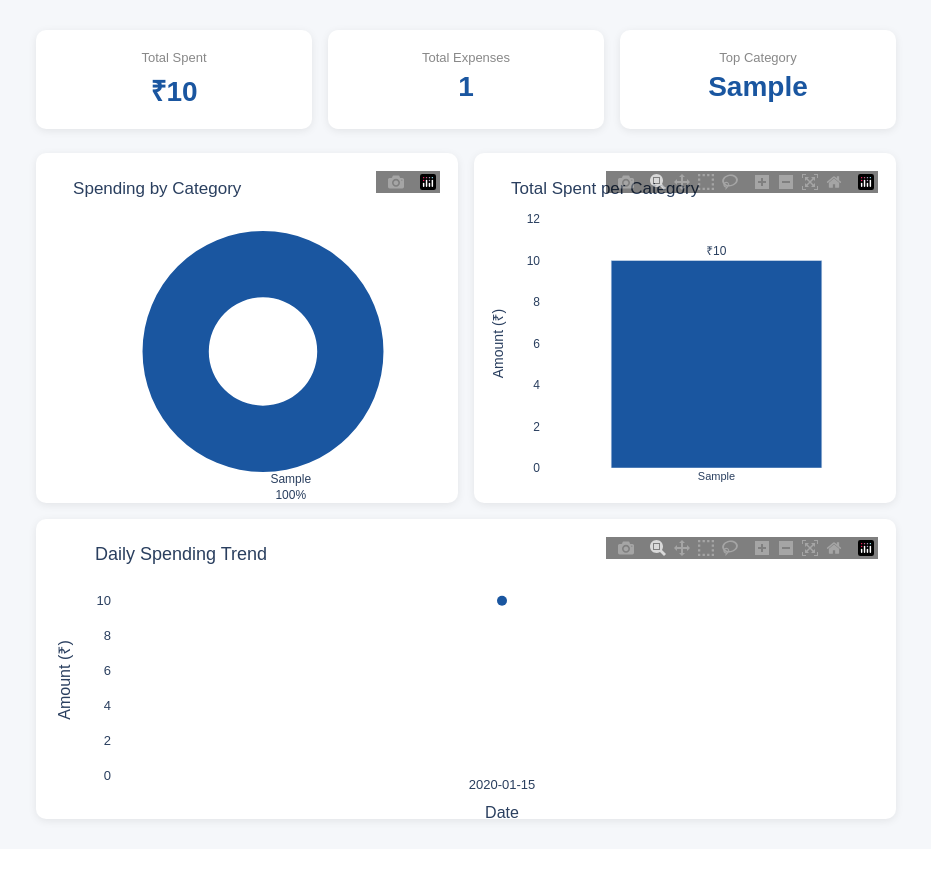
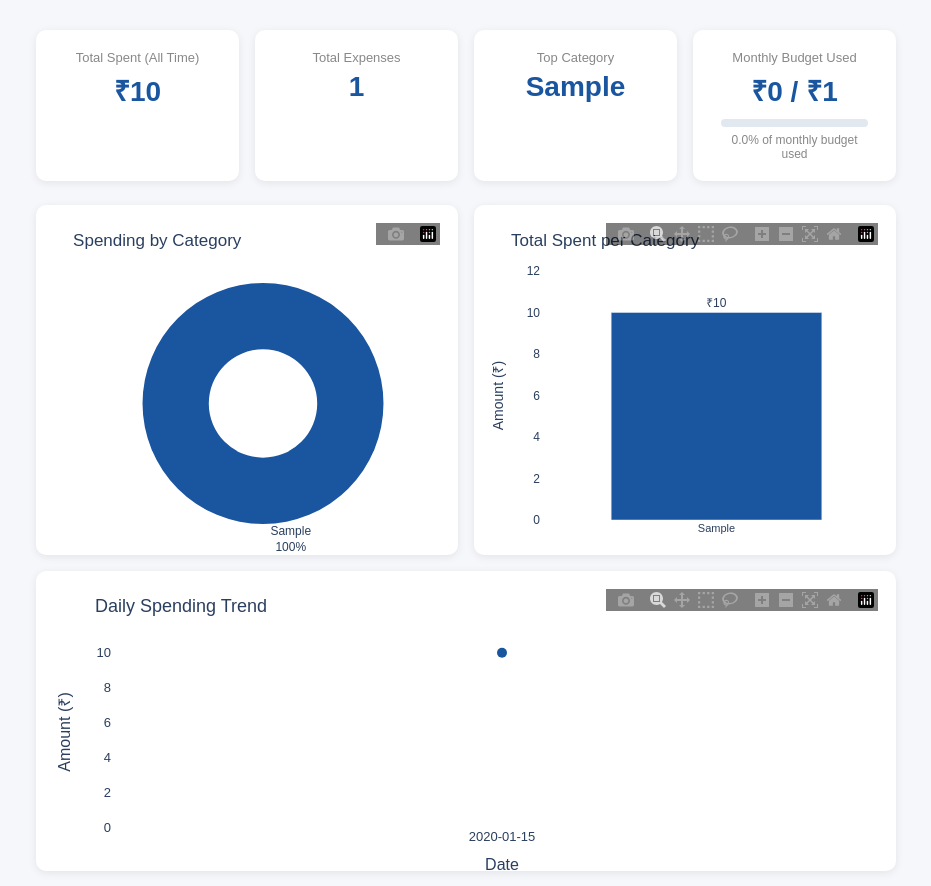
Before and after one commit to Kshitija2105/smart-expense-tracker, a Flask app: page /dashboard in a window 1280 px wide. Shown: the part 58-944 px from the top of the page, without its empty margins (174-1105 px from the left). Before the commit the page ends 883 px from the top, so only its background shows below. Run offline with Flask 3, Linux system fonts and the light colour scheme; tables that the repository leaves empty hold one stand-in row (values such as "Sample post"); some libraries are stand-ins or nearby versions.

Commit message:
Add dashboard charts, budget tracker, CSV export

```diff
--- a/app.py
+++ b/app.py
@@ -150,14 +150,28 @@ def dashboard():
     total_expenses = len(expenses)
     top_category = max(category_totals, key=category_totals.get) if category_totals else 'N/A'
 
+    # Budget summary for dashboard
+    all_budgets = Budget.query.all()
+    total_budget_limit = sum(b.monthly_limit for b in all_budgets)
+    current_month = datetime.now().month
+    current_year = datetime.now().year
+    total_budget_spent = db.session.query(db.func.sum(Expense.amount)).filter(
+        db.extract('month', Expense.date) == current_month,
+        db.extract('year', Expense.date) == current_year
+    ).scalar() or 0
+    budget_percent = round((total_budget_spent / total_budget_limit) * 100, 1) if total_budget_limit > 0 else 0
+
     return render_template('dashboard.html',
-        pie_chart=json.dumps(pie_fig, cls=plotly.utils.PlotlyJSONEncoder),
-        line_chart=json.dumps(line_fig, cls=plotly.utils.PlotlyJSONEncoder),
-        bar_chart=json.dumps(bar_fig, cls=plotly.utils.PlotlyJSONEncoder),
-        total_spent=total_spent,
-        total_expenses=total_expenses,
-        top_category=top_category
-    )
+                           pie_chart=json.dumps(pie_fig, cls=plotly.utils.PlotlyJSONEncoder),
+                           line_chart=json.dumps(line_fig, cls=plotly.utils.PlotlyJSONEncoder),
+                           bar_chart=json.dumps(bar_fig, cls=plotly.utils.PlotlyJSONEncoder),
+                           total_spent=total_spent,
+                           total_expenses=total_expenses,
+                           top_category=top_category,
+                           total_budget_limit=total_budget_limit,
+                           total_budget_spent=total_budget_spent,
+                           budget_percent=budget_percent
+                           )
 
 @app.route('/budgets', methods=['GET', 'POST'])
 def budgets():
--- a/templates/dashboard.html
+++ b/templates/dashboard.html
@@ -3,7 +3,7 @@
 
 <div style="display:flex; gap:16px; margin-bottom:24px; flex-wrap:wrap;">
     <div class="stat-card">
-        <p class="stat-label">Total Spent</p>
+        <p class="stat-label">Total Spent (All Time)</p>
         <p class="stat-value">₹{{ "%.0f"|format(total_spent) }}</p>
     </div>
     <div class="stat-card">
@@ -13,6 +13,17 @@
     <div class="stat-card">
         <p class="stat-label">Top Category</p>
         <p class="stat-value">{{ top_category }}</p>
+    </div>
+    <div class="stat-card">
+        <p class="stat-label">Monthly Budget Used</p>
+        <p class="stat-value">₹{{ "%.0f"|format(total_budget_spent) }} / ₹{{ "%.0f"|format(total_budget_limit) }}</p>
+        <div style="margin-top:10px; background:#e2e8f0; border-radius:8px; height:8px; overflow:hidden;">
+            <div style="width:{{ budget_percent }}%; height:100%; border-radius:8px;
+                background: {% if budget_percent >= 90 %}#e74c3c{% elif budget_percent >= 70 %}#f39c12{% else %}#2ecc71{% endif %};
+                transition: width 0.3s ease;">
+            </div>
+        </div>
+        <p style="font-size:12px; color:#888; margin-top:6px;">{{ budget_percent }}% of monthly budget used</p>
     </div>
 </div>
 
```
